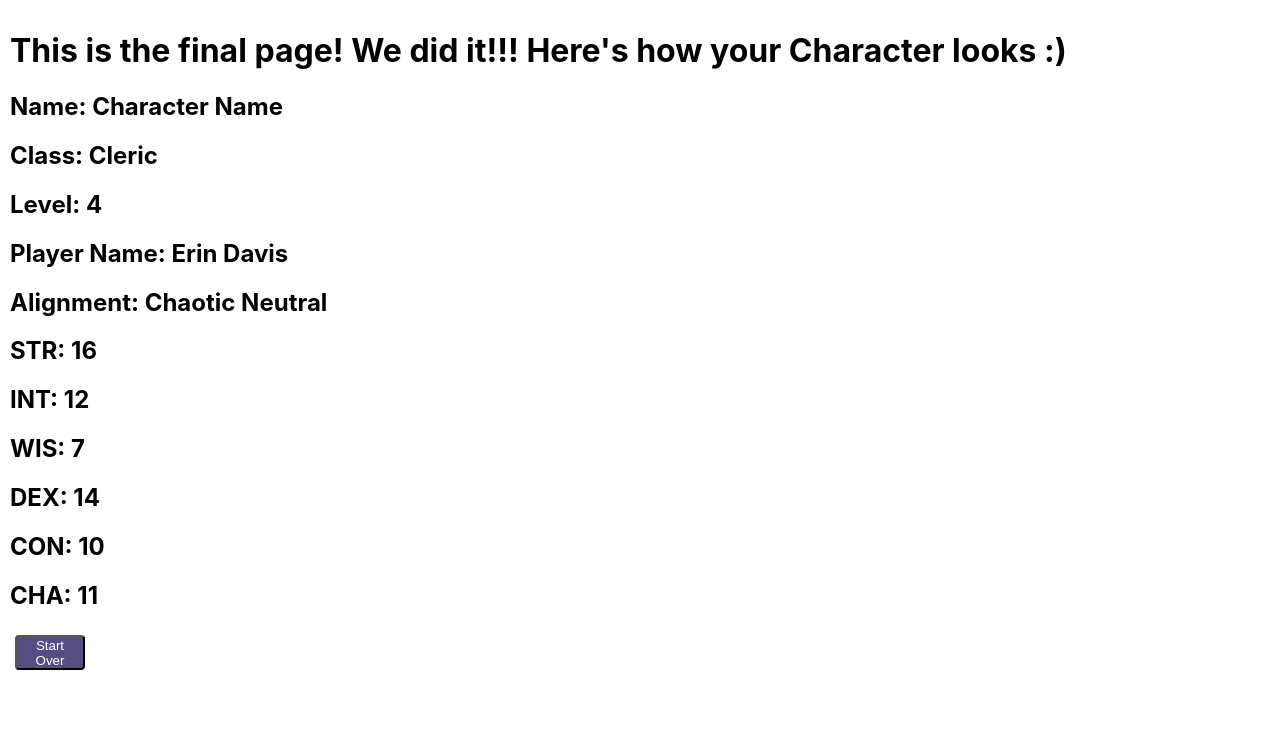
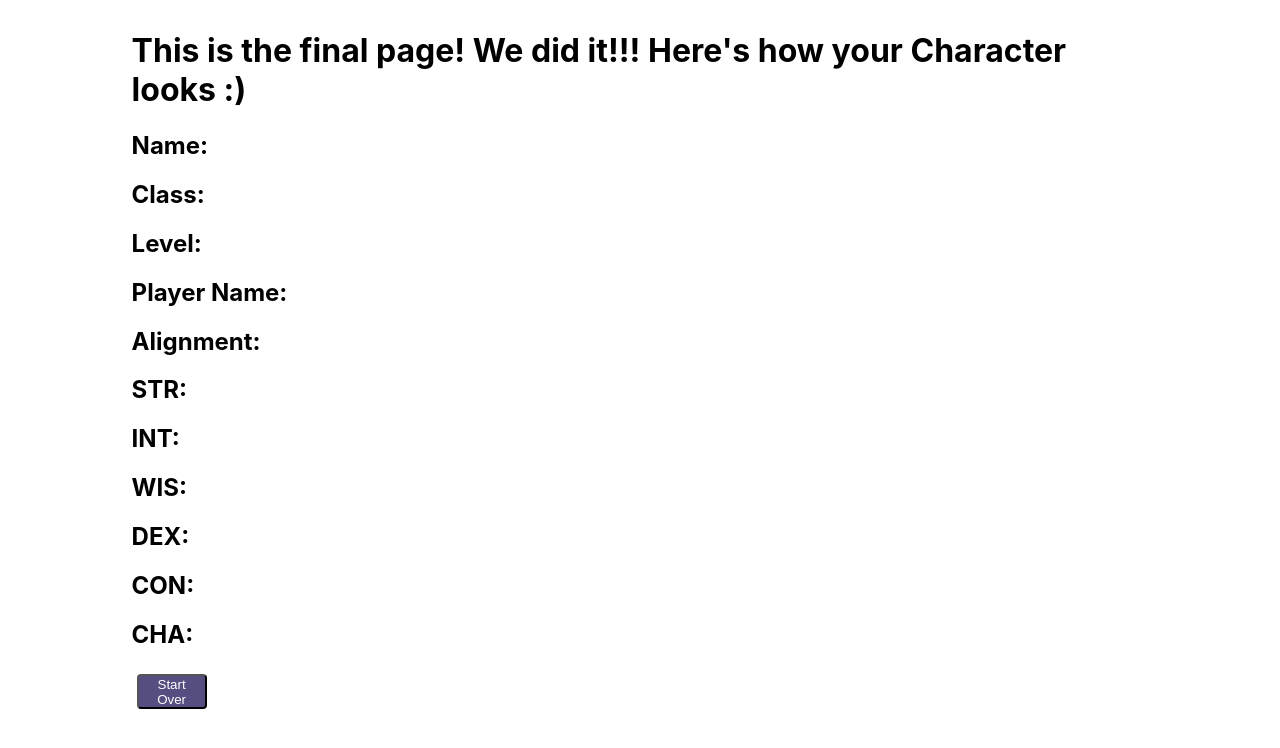
Before and after one commit to erin-davis/chara-generator, a React (Create React App) app: page /final in a window 1280 px wide. Shown: the top 748 px of the page. Built offline with nearby package versions, Linux system fonts and the light colour scheme; no server answers; the HTML template or start-up script is replaced by a standard one.

Commit message:
added component file for ability scores and the math behind that

```diff
--- a/src/App.css
+++ b/src/App.css
@@ -1,5 +1,7 @@
 .App{
   padding: 10px;
+  width: 80%;
+  margin-left: 9.5%;
 }
 
 .App-logo {
@@ -149,7 +151,6 @@ Cards from UseCard.js that will be in a carousel type thing
 
 .generator-form form label{
   font-size: 1.3rem;
-  border: 1px solid black;
   margin: 5px;
 }
 
@@ -159,6 +160,22 @@ Cards from UseCard.js that will be in a carousel type thing
 
 
 /* Styling Welcome Page */
+.landing-page{
+  width: 80%;
+  margin-left: 9%;
+}
+
+.landing-page header h1{
+  font-size: 2.3rem;
+}
+
+.landing-page section p{
+  font-size: 1.3rem;
+}
+
+.landing-page section p a{
+  color: blueviolet;
+}
 
 .landing-page button{
   text-decoration: none;
@@ -203,7 +220,9 @@ form label{
 }
 
 .generator-form form section{
-  border: 2px solid blue;
+  display: flex;
+  justify-content: center;
+  flex-direction: row;
 }
 
 .generator-form section label{
@@ -232,3 +251,44 @@ form select{
 .align-sum{
   display: none;
 }
+
+/* Styling for AbilityScores.js */
+
+.ability-score{
+  border: 1px solid red;
+  display: flex;
+  justify-content: center;
+  flex-direction: column;
+  width: 100%;
+}
+
+.random-dice{
+  width: 100px;
+  height: 100px;
+  background-color: slategray;
+  border: 1px solid black;
+}
+
+.bttn{
+  width: 30px;
+  height: 30px;
+  background-color: #f5f3e4;
+  border-radius: 4px;
+}
+
+.arrw{
+  border: solid black;
+  border-width: 0 3px 3px 0;
+  display: inline-block;
+  padding: .25rem;
+}
+
+.down{
+  transform: rotate(45deg);
+  -webkit-transform: rotate(45deg);
+}
+
+.up{
+  transform: rotate(-135deg);
+  -webkit-transform: rotate(-135deg);
+}
--- /dev/null
+++ b/src/components/AbilityScores.js
@@ -0,0 +1,60 @@
+import React, {useState} from "react";
+import {Link} from "react-router-dom";
+import {abilityScoreHolder as ASH} from "../data/APIPlaceHolder";
+import {upArrow, downArrow} from "../tabler-icons/icons";
+
+/*
+This will be math heavy since I have to do a new page dedicated entirely to the ability scores part.
+
+This will give the user the chance to either input their numbers using the [set point amount] where they subtract total points from that
+(with math done for if they're a higher level as well)
+
+There will also be a button that allows for a random dice roll that will put random numbers in each field (maybe not as strictly accounting for level since it's random)
+
+Of course, max number will always be 20
+*/
+
+//button w/ class random dice should maybe look like a dice?
+
+const AbilityScore = (props) =>{
+  let score = 1;
+
+  const increaseScore = e =>{
+    score += 1;
+  }
+
+  const decreaseScore = e =>{
+    score -= 1;
+  }
+
+
+  return (
+    <div className="ability-score">
+      <header>
+        <h2>Either randomly roll for your ability scores or use the calculator to input the scores you're looking for!</h2>
+      </header>
+      <div className="score-blocks ">
+        {ASH.map((ability)=>{
+          return(
+          <article className="ash-ability" value={ability.index}>
+           <button className="bttn-down bttn" onClick={decreaseScore}>
+          <i class="arrw down"></i>
+           </button>
+          <span className={`${ability.index}_mod`}>{/*This will be mutable and*/score}</span>
+           <button className="bttn-up bttn" onClick={increaseScore}>
+          <i class="arrw up"></i>
+            </button>
+          </article>
+          )
+        })}
+        <div className="score-dice">
+          <button className="random-dice">Random</button>
+        </div>
+      </div>
+      <button className="as-bttn">Reset</button>
+      <Link to="/final"><button type="submit">Submit</button></Link>
+    </div>
+  );
+}
+
+export default AbilityScore;
--- a/src/components/FinalCharaSheet.js
+++ b/src/components/FinalCharaSheet.js
@@ -5,18 +5,18 @@ import {Link} from "react-router-dom";
 const FinalCharaSheet = (props) =>{
   const [inputChara, setInputChara] = useState([
     {
-      'id': 1,
+      'id': 6,
       'name': "Character Name",
-      'class': "Cleric",
-      'level': 4,
+      'class': "Barbarian",
+      'level': "5",
       'player_name': "Erin Davis",
       'alignment': "Chaotic Neutral",
-      'str': 16,
-      'int': 12,
-      'wis': 7,
-      'dex': 14,
-      'con': 10,
-      'cha': 11
+      'str': "",
+      'int': '',
+      'wis': '',
+      'dex': '',
+      'con': '',
+      'cha': ''
     }
   ]);
 
@@ -24,42 +24,44 @@ const FinalCharaSheet = (props) =>{
     const newChara = {
       'id': Date.now(),
       'name': char.name,
-      'class': char.class,
-      'level': char.level,
+      'dnd_class': char.class,
+      'player_level': char.level,
       'player_name': char.player_name,
-      'alignment': char.alignment,
-      'str': 16,
-      'int': 12,
-      'wis': 7,
-      'dex': 14,
-      'con': 10,
-      'cha': 11
+      'dnd_alignment': char.alignment,
+      'dnd_race': "",
+      'str': '',
+      'int': "",
+      'wis': "",
+      'dex': '',
+      'con': '',
+      'cha': ""
     }
-    setInputChara([...inputChara, newChara]);
+    setInputChara([newChara]);
+    console.log("from add new chara", char['player-level']);
   };
 
-  console.log("this is input chara", inputChara);
+  console.log("this is input chara", inputChara.dnd_class);
+  console.log("addnew chara looks like this ", addNewChara)
 
   console.log("form chara??", props.formChara);
-  console.log("new chara??", props.formChara);
 
   return(
     <div className="final-page" >
       <h1>This is the final page! We did it!!! Here's how your Character looks :)</h1>
       <section className="chara-attributes">
-        <h2>Name: {inputChara[0].name}</h2>
-        <h2>Class: {inputChara[0].class}</h2>
-        <h2>Level: {inputChara[0].level}</h2>
-        <h2>Player Name: {inputChara[0].player_name}</h2>
-        <h2>Alignment: {inputChara[0].alignment}</h2>
+        <h2>Name: {inputChara.name}</h2>
+        <h2>Class: {inputChara.dnd_class}</h2>
+        <h2>Level: {inputChara.player_level}</h2>
+        <h2>Player Name: {inputChara.player_name}</h2>
+        <h2>Alignment: {inputChara.alignment}</h2>
       </section>
       <section className="ability-mods">
-        <h2>STR: {inputChara[0].str}</h2>
-        <h2>INT: {inputChara[0].int}</h2>
-        <h2>WIS: {inputChara[0].wis}</h2>
-        <h2>DEX: {inputChara[0].dex}</h2>
-        <h2>CON: {inputChara[0].con}</h2>
-        <h2>CHA: {inputChara[0].cha}</h2>
+        <h2>STR: {inputChara.str}</h2>
+        <h2>INT: {inputChara.int}</h2>
+        <h2>WIS: {inputChara.wis}</h2>
+        <h2>DEX: {inputChara.dex}</h2>
+        <h2>CON: {inputChara.con}</h2>
+        <h2>CHA: {inputChara.cha}</h2>
       </section>
       <Link to="/"><button>Start Over</button></Link>
     </div>
--- a/src/components/PotentialCharaSheet.js
+++ b/src/components/PotentialCharaSheet.js
@@ -8,31 +8,32 @@ const PotentialCharaSheet = (props) =>{
   const [formChara, setFormChara] = useState({
       'name': "",
       'sex': "",
-      'class': "",
-      'level': 4,
+      'dnd_class': "",
+      'player_level': "",
+      'dnd_race': "",
       'player_name': "",
-      'alignment': "",
-      'str': 1,
-      'int': 1,
-      'wis': 1,
-      'dex': 1,
-      'con': 1,
-      'cha': 1
+      'dnd_alignment': "",
+      'str': "",
+      'int': "",
+      'wis': "",
+      'dex': "",
+      'con': "",
+      'cha': ""
   })
 
   //this is use setFormChara and add the new shit
   const handleChanges = e =>{
     setFormChara({...formChara, [e.target.name]: e.target.value})
-    console.log(e.target.value);
+    //console.log(e.target.value);
   }
 
   //this is for onSubmit and also uses setFormChara
   const submitForm = e =>{
+    e.preventDefault();
     props.addNewChara(formChara);
   }
 
   console.log("form chara from pcs", formChara);
-
 
   return(
     <div className="selection-sheet">
@@ -43,18 +44,18 @@ const PotentialCharaSheet = (props) =>{
         <button>Fully Randomly Generate Character?</button>
   </div>*/}
       <div className="generator-form options">
-        <form>
+        <form onSubmit={submitForm}>
           <label htmlFor="sex">Sex, yes please!</label>
           <section>
-            <input type="radio" name="sex" id="female" value="f"/>
+            <input type="radio" name="sex" id="female" value="f" onChange={handleChanges}/>
             <label htmlFor="female">Female</label>
-            <input type="radio" name="sex" id="male" value="m"/>
+            <input type="radio" name="sex" id="male" value="m" onChange={handleChanges}/>
             <label htmlFor="male">Male</label>
-            <input type="radio" name="sex" id="random" value="r"/>
+            <input type="radio" name="sex" id="random" value="r" onChange={handleChanges}/>
             <label htmlFor="random">Random</label>
           </section>
-          <label htmlFor="dnd-class">Class</label>
-          <select name="dnd-class" id="dnd-class">
+          <label htmlFor="dnd_class">Class</label>
+          <select name="dnd_class" id="dnd_class" onChange={handleChanges}>
             <option value="null!!">Select a class!</option>
             {dndClassHolder.map((dndClass)=>{
               return(
@@ -63,9 +64,9 @@ const PotentialCharaSheet = (props) =>{
             })}
             <option value="random">Random</option>
           </select>
-          <label htmlFor="dnd-race">Race</label>
+          <label htmlFor="dnd_race">Race</label>
             {/*Drop Down*/}
-          <select name="dnd-race" id="dnd-race">
+          <select name="dnd_race" id="dnd_race" onChange={handleChanges}>
             <option value="null!!">Select a Race!</option>
             {raceHolder.map((dndRace)=>{
               return(
@@ -74,19 +75,20 @@ const PotentialCharaSheet = (props) =>{
             })}
             <option value="random">Random</option>
           </select>
-          <label htmlFor="player-level">Level</label>
+          <label htmlFor="player_level">Level</label>
             {/*number input max 20 with a default of 1*/}
           <input
           className="chara-level"
           type="number"
-          id="player-level"
-          name="player-level"
+          id="player_level"
+          name="player_level"
           min="1"
           max="20"
+          onChange={handleChanges}
           />
           <label>Alignment</label>
             {/*Drop Down*/}
-          <select name="dnd-alignment" id="dnd-alignment">
+          <select name="dnd_alignment" id="dnd_alignment" onChange={handleChanges}>
             <option value="null!!">Choose Your Alignment!</option>
             {charaAlign.map((align) =>{
               return(
@@ -103,7 +105,7 @@ const PotentialCharaSheet = (props) =>{
             <p className="align-sum">{sum.summary}</p>
             )
           })}
-          <Link to="/final"><button type="submit">Submit</button></Link>
+          <Link to="/final"><button type="submit">Next</button></Link>
           <button>Reset</button>
         </form>
       </div>
--- a/src/components/Routes.js
+++ b/src/components/Routes.js
@@ -4,24 +4,31 @@ import WelcomePage from "./WelcomePage.js";
 import GeneratorUse from "./GeneratorUse.js";
 import PotentialCharaSheet from "./PotentialCharaSheet.js";
 import FinalCharaSheet from "./FinalCharaSheet.js";
+import AbilityScores from "./AbilityScores.js";
 
 function Routes(props){
   return (
     <Router>
       <Switch>
         <Route exact path="/">
-          <WelcomePage />
+          <WelcomePage
+          addNewChara={props.addNewChara}
+          />
         </Route>
         <Route path="/use">
           <GeneratorUse />
         </Route>
         <Route path="/final">
-          <FinalCharaSheet />
+          <FinalCharaSheet
+          inputChara={props.inputChara}
+          />
+        </Route>
+        <Route path="/ability-scores">
+          <AbilityScores />
         </Route>
         <Route path="/selection">
           <PotentialCharaSheet
           addNewChara={props.addNewChara}
-
           />
         </Route>
         <Route path="/">
--- a/src/components/WelcomePage.js
+++ b/src/components/WelcomePage.js
@@ -1,19 +1,48 @@
-import React from "react";
+import React, {useState} from "react";
 import {Link} from "react-router-dom";
 //url is /
 
-const WelcomePage = () =>{
+/*still have to come up with a way for the player_name to get pushed to the final form as well*/
+
+const WelcomePage = (props) =>{
 
   //onclick for the button will take them to GeneratorUse
+  const [playerName, setPlayerName] = useState({
+    'player_name': ""
+  })
+
+  const handleChanges = e =>{
+    setPlayerName({...playerName, [e.target.name]: e.target.value});
+    console.log(e.target.value);
+  }
+
+  const submitForm = e =>{
+    e.preventDefault();
+    console.log("i should totally submit that huh");
+    props.addNewChara(playerName);
+  }
 
   return(
     <div className="landing-page">
       <header>
-        <h2>Welcome to an Interactive Character Generator</h2>
-        <p>This character generator is build with both Dungeons and Dragons 5th Edition and Pathfinder in mind. It can also be used for making just random characters too as you desire. I can't stop you from doing what you want. If you want to the Github repository for this web application, click here!</p>
-      </header>
+        <h1>Welcome to an Interactive Character Generator</h1>
+        </header>
+        <section>
+        <p>This character generator is build with both Dungeons and Dragons 5th Edition and Pathfinder in mind. It can also be used for making just random characters too as you desire. I can't stop you from doing what you want. If you want to the Github repository for this web application, {<a href="https://github.com/erin-davis/chara-generator" target="_blank">click here</a>}!</p>
+        </section>
       <section>
-        <h2>Ready to get started?</h2>
+        <h2>Ready to go?</h2>
+        <form onSubmit={submitForm}>
+          <label htmlFor="player_name">Your Name: </label>
+          <input
+            type="text"
+            name="player_name"
+            id="player_name"
+            value={playerName.player_name}
+            placeholder="Player Name"
+            onChange={handleChanges}
+          />
+        </form>
         <Link to="/use"><button>Start</button></Link>
       </section>
     </div>
--- a/src/data/APIPlaceHolder.js
+++ b/src/data/APIPlaceHolder.js
@@ -162,3 +162,36 @@ export const dndClassHolder = [
       "summary": `Creatures not sapient enough to make decisions based on moral choices, but operating purely on instinct, are described as "unaligned".[16] Sharks are savage predators, for example, but they are not evil: they have no alignment.[16] The use of "unaligned" for creatures was introduced in the 4th edition, and retained in 5th edition.`
     }
   ]
+
+  export const abilityScoreHolder =[
+    {
+      "index": "cha",
+      "name": "CHA",
+      "url": "/api/ability-scores/cha"
+    },
+    {
+      "index": "con",
+      "name": "CON",
+      "url": "/api/ability-scores/con"
+    },
+    {
+      "index": "dex",
+      "name": "DEX",
+      "url": "/api/ability-scores/dex"
+    },
+    {
+      "index": "int",
+      "name": "INT",
+      "url": "/api/ability-scores/int"
+    },
+    {
+      "index": "str",
+      "name": "STR",
+      "url": "/api/ability-scores/str"
+    },
+    {
+      "index": "wis",
+      "name": "WIS",
+      "url": "/api/ability-scores/wis"
+    }
+  ]
```
Also changed, not shown: src/components/onClickRoutes/onClickRoutes.js (deleted, +0 -30 lines), src/tabler-icons/icons.js (+19 -1 lines).
